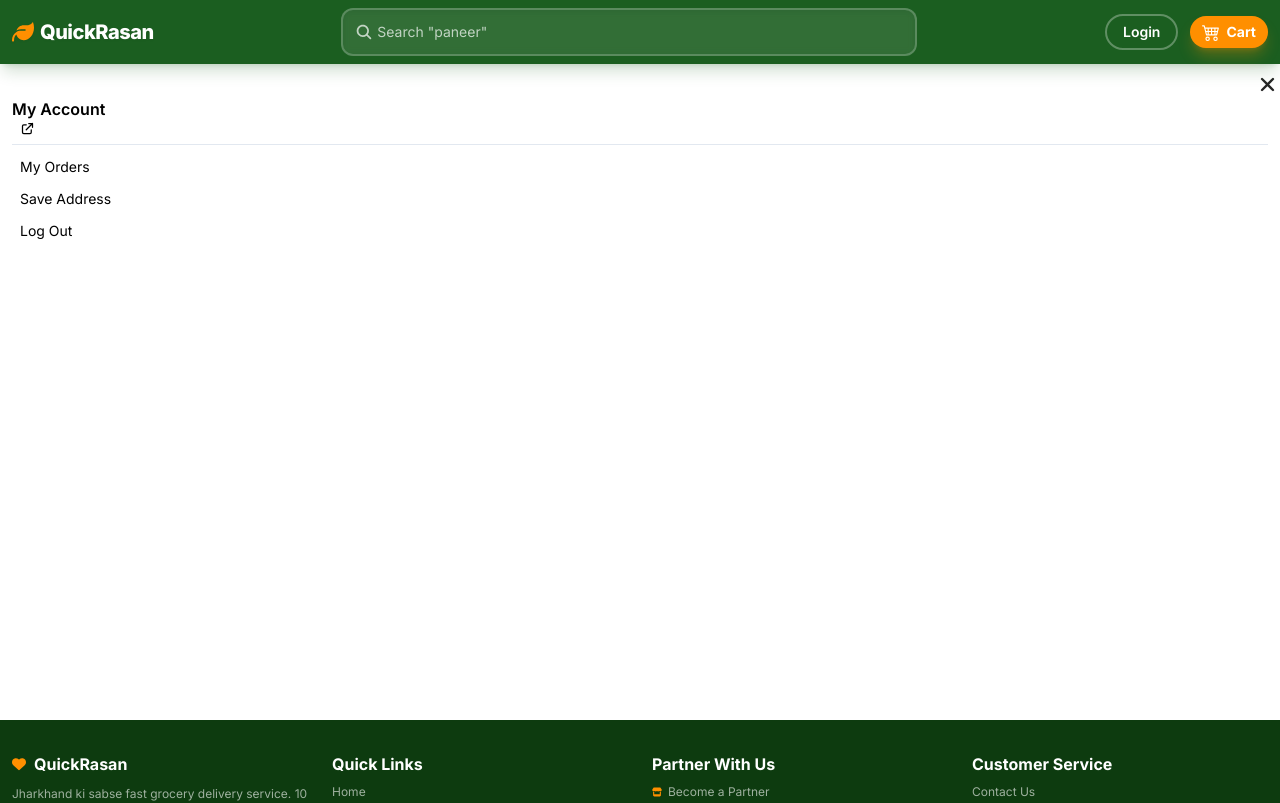
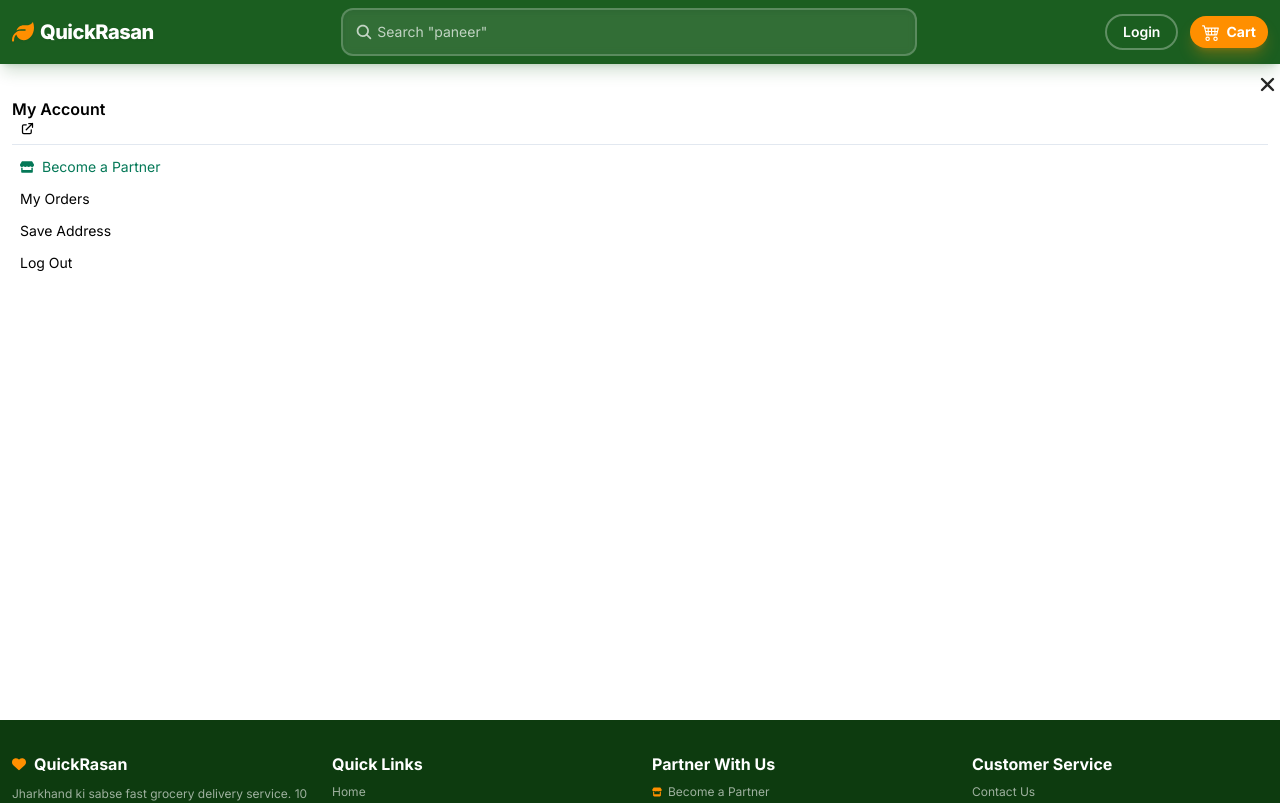
Before and after one commit to i1993sk-code/quickrasan, a React (Vite) app in the folder client/: page /user in a window 1280 px wide. Shown: the top 803 px of the page. Built offline with nearby package versions, Linux system fonts and the light colour scheme; no server answers.

Commit message:
feat: add Become a Partner link in UserMenu for regular users

```diff
--- a/client/src/components/UserMenu.jsx
+++ b/client/src/components/UserMenu.jsx
@@ -8,6 +8,7 @@
 import toast from 'react-hot-toast'
 import AxiosToastError from '../utils/AxiosToastError'
 import { HiOutlineExternalLink } from "react-icons/hi";
+import { FaStore } from "react-icons/fa";
 import isAdmin from '../utils/isAdmin'
 
 const UserMenu = ({close}) => {
@@ -90,6 +91,17 @@
               )
             }
 
+            {
+              !isAdmin(user.role) && (
+                <>
+                  <Link onClick={handleClose} to={"/become-partner"} className='px-2 hover:bg-orange-200 py-1 flex items-center gap-2 text-emerald-700'>
+                    <FaStore size={14} />
+                    <span>Become a Partner</span>
+                  </Link>
+                </>
+              )
+            }
+
             <Link onClick={handleClose} to={"/dashboard/myorder"} className='px-2 hover:bg-orange-200 py-1'>My Orders</Link>
 
             <Link onClick={handleClose} to={"/dashboard/address"} className='px-2 hover:bg-orange-200 py-1'>Save Address</Link>
```
